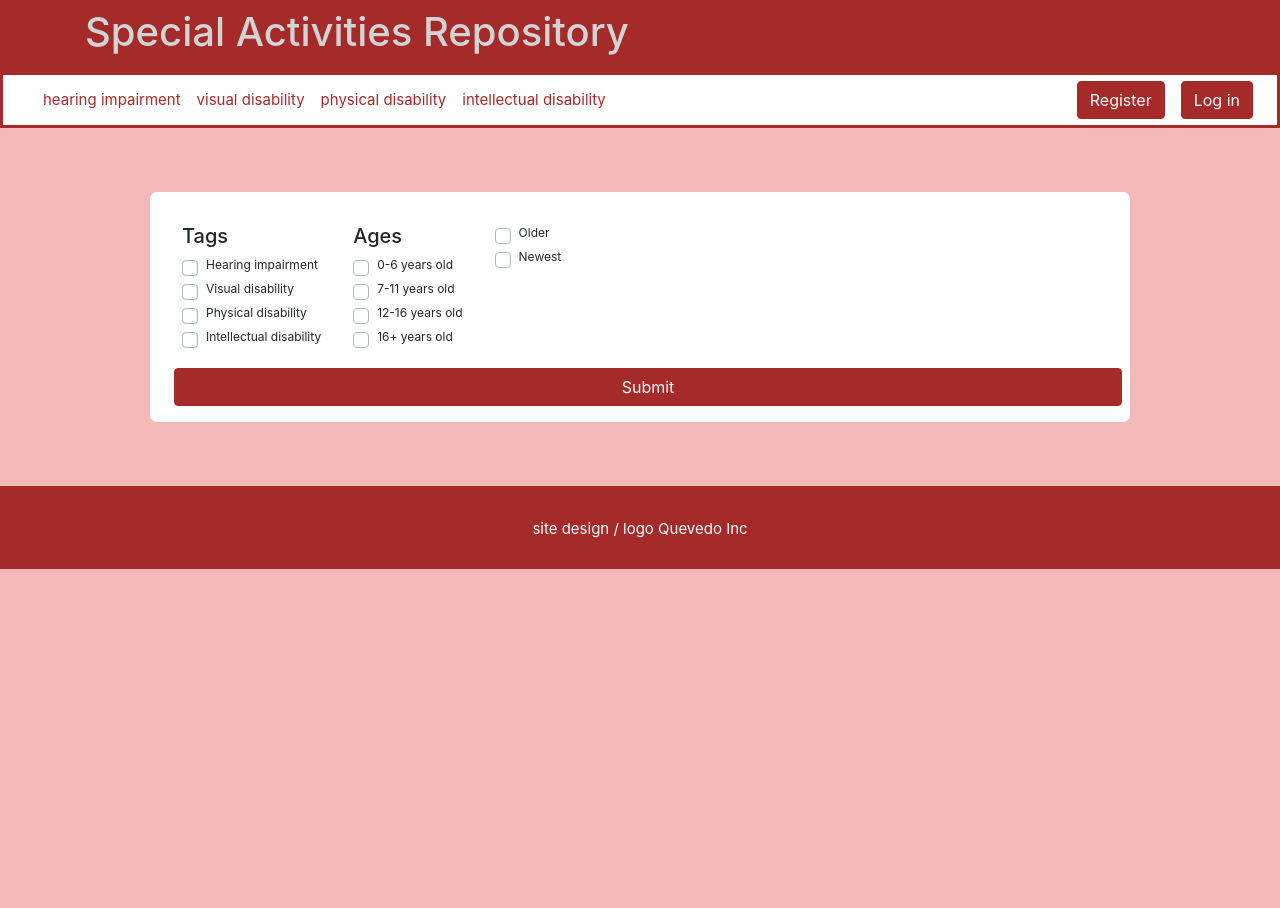
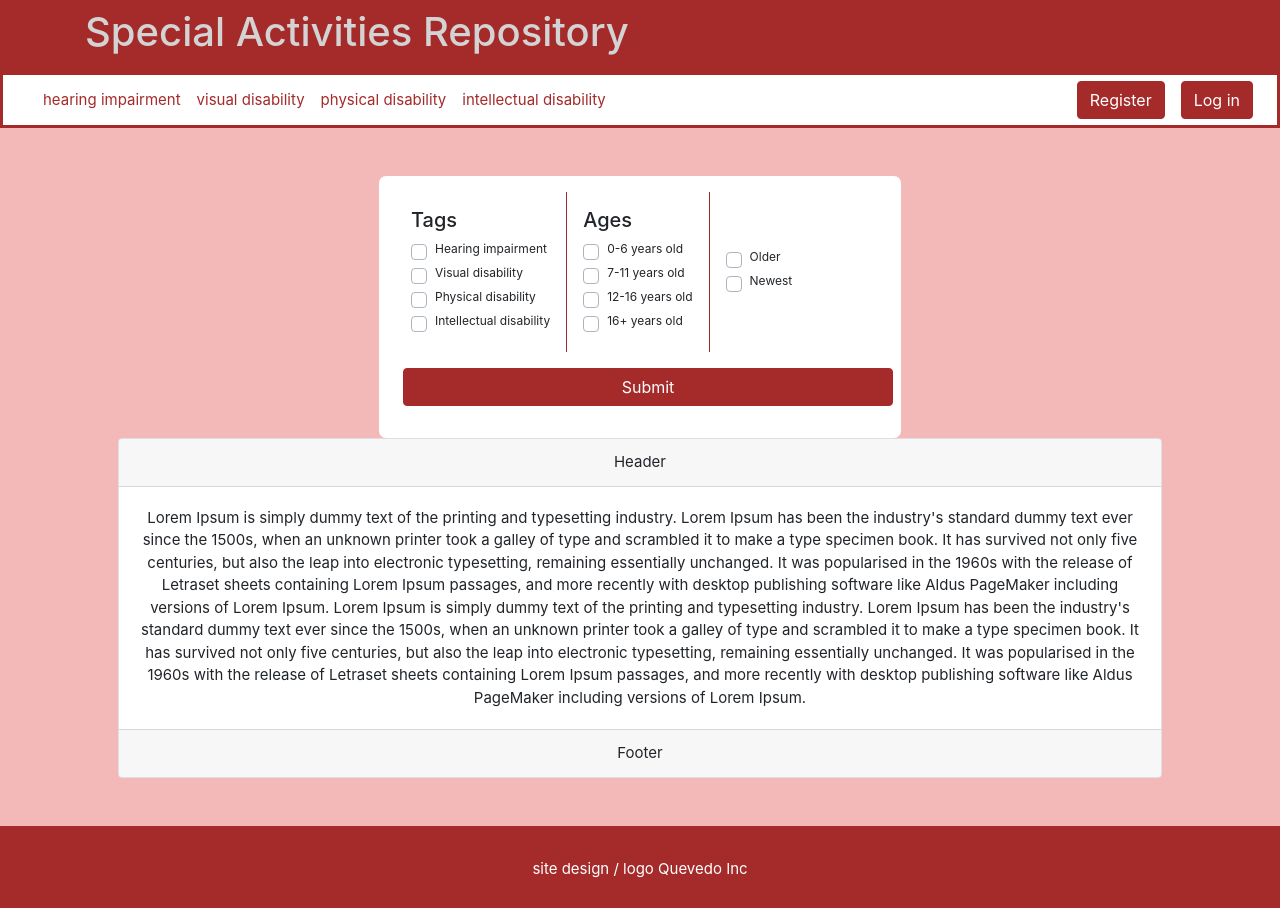
Before and after one commit to IvanSampere/finalProjectCS50, a Flask app: page /content in a window 1280 px wide. Before the commit the page ends 569 px from the top, so only its background shows below. Run offline with Flask 2, Linux system fonts and the light colour scheme; some libraries are stand-ins or nearby versions.

Commit message:
content html y css

```diff
--- a/static/styles.css
+++ b/static/styles.css
@@ -61,7 +61,7 @@ nav {
     background-color: white;
     text-align: start;
     width: 35%;
-    padding: 2%;
+    padding: 2rem;
     border-radius: 7px !important;
     box-shadow: 2px 10px brown;
     margin: 2rem auto 4.3rem auto;
@@ -78,7 +78,7 @@ main .btn, main .btn:hover {
 
 #btn_nav {
     text-align: center;
-    margin: auto 0.5rem;
+    margin: 1rem 0.5rem;
     padding: auto;
     height: auto;
     color: white;
@@ -87,9 +87,10 @@ main .btn, main .btn:hover {
 }
 
 #filter_div {
-    text-align: left;
+    text-justify: newspaper;
+    text-align: justify;
     font-size: 12px;
-    margin: 1rem 2rem;
+    margin: auto 25%;
     padding: 1rem;
     background-color: white;
     border-radius: 7px !important;
@@ -98,9 +99,11 @@ main .btn, main .btn:hover {
 #tags, #ages  {
     float: left;
     padding: 1rem;
+    border-right: 1px solid brown;
 }
 #time
 {
     padding: 1rem;
+    margin: 2.5rem auto;
     float: left;
 }
--- a/templates/content.html
+++ b/templates/content.html
@@ -58,4 +58,17 @@
             <input id="btn_nav" class="nav-item btn" type="submit" value="Submit">
         </form>
     </div>
+
+    <div class="card">
+        <div class="card-header">
+            Header
+        </div>
+        <div class="card-body" data-spy="scroll" data-target=".navbar" data-offset="50">
+            Lorem Ipsum is simply dummy text of the printing and typesetting industry. Lorem Ipsum has been the industry's standard dummy text ever since the 1500s, when an unknown printer took a galley of type and scrambled it to make a type specimen book. It has survived not only five centuries, but also the leap into electronic typesetting, remaining essentially unchanged. It was popularised in the 1960s with the release of Letraset sheets containing Lorem Ipsum passages, and more recently with desktop publishing software like Aldus PageMaker including versions of Lorem Ipsum.
+            Lorem Ipsum is simply dummy text of the printing and typesetting industry. Lorem Ipsum has been the industry's standard dummy text ever since the 1500s, when an unknown printer took a galley of type and scrambled it to make a type specimen book. It has survived not only five centuries, but also the leap into electronic typesetting, remaining essentially unchanged. It was popularised in the 1960s with the release of Letraset sheets containing Lorem Ipsum passages, and more recently with desktop publishing software like Aldus PageMaker including versions of Lorem Ipsum.
+        </div>
+        <div class="card-footer">
+            Footer
+        </div>
+    </div>
 {% endblock %}
```
